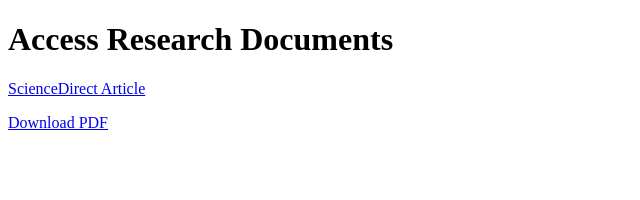
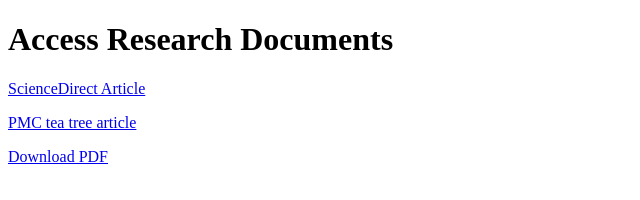
Before and after one commit to jasminboles456/research-, a plain HTML site: page index.html in a window 1280 px wide. Shown: the whole page, without its empty margins (0-640 px from the left). Drawn offline with Linux system fonts and the light colour scheme.

Commit message:
Update index.html

```diff
--- a/index.html
+++ b/index.html
@@ -8,6 +8,8 @@
 <body>
     <h1>Access Research Documents</h1>
     <p><a href="https://www.sciencedirect.com/science/article/abs/pii/0166354287900258" target="_blank">ScienceDirect Article</a></p>
+        <p><a href="https://pmc.ncbi.nlm.nih.gov/articles/PMC10587812/" target="_blank">PMC tea tree article </a></p>
+
     <p><a href="123.pdf" target="-blank">Download PDF</a></p>
 </body>
 </html>
```
